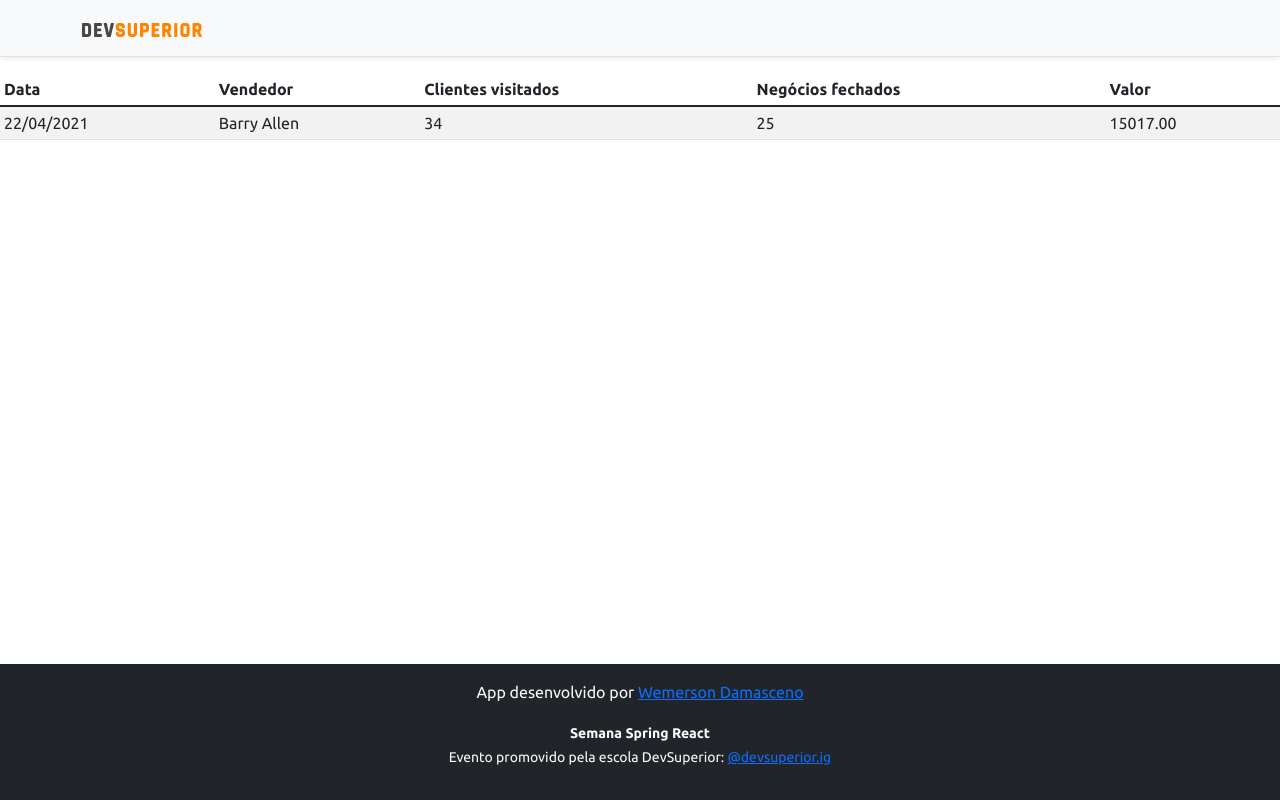
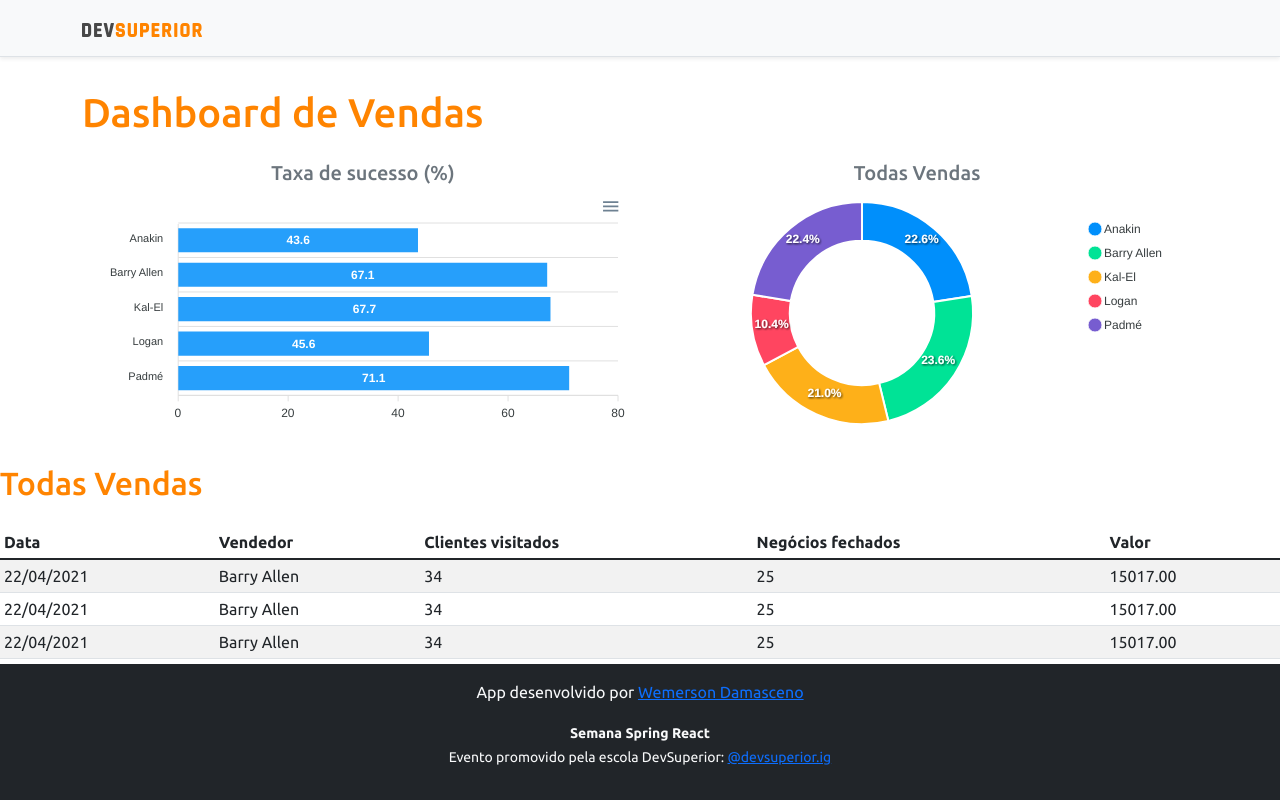
Before and after one commit to WemersonDamasceno/projeto-sds3, a React (Create React App) app in the folder frontend/: page / in a window 1280 px wide. Built offline with nearby package versions, Linux system fonts and the light colour scheme.

Commit message:
Criado o grafico de barras e de roscas

```diff
--- a/frontend/package.json
+++ b/frontend/package.json
@@ -11,8 +11,10 @@
     "@types/node": "^12.0.0",
     "@types/react": "^17.0.0",
     "@types/react-dom": "^17.0.0",
+    "apexcharts": "^3.28.1",
     "bootstrap": "^5.1.0",
     "react": "^17.0.2",
+    "react-apexcharts": "^1.3.9",
     "react-dom": "^17.0.2",
     "react-scripts": "4.0.3",
     "typescript": "^4.1.2",
--- a/frontend/src/App.tsx
+++ b/frontend/src/App.tsx
@@ -1,4 +1,6 @@
+import BarChart from "components/BarChart";
 import DataTable from "components/DataTable";
+import DonutChart from "components/DonutChart";
 import Footer from "components/Footer";
 import NavBar from "components/NavBar";
 
@@ -6,6 +8,22 @@
   return (
     <>
       <NavBar/>
+      <div className= "container">
+        <h1 className="text-primary py-3"> Dashboard de Vendas</h1>
+        <div className="row px-3">
+          <div className="col-sm-6">
+            <h5 className="text-center text-secondary">Taxa de sucesso (%)</h5>
+            <BarChart/>
+          </div>
+          <div className="col-sm-6">
+            <h5 className="text-center text-secondary">Todas Vendas</h5>
+            <DonutChart/>
+          </div>
+        </div>
+      </div>
+      <div className="py-3">
+        <h2 className="text-primary">Todas Vendas</h2>
+      </div>
       <DataTable/>
       <Footer/>
     </>
--- /dev/null
+++ b/frontend/src/components/BarChart/index.tsx
@@ -0,0 +1,31 @@
+import Chart from 'react-apexcharts';
+
+function BarChart() {
+    const options = {
+        plotOptions: {
+            bar: {
+                horizontal: true,
+            }
+        },
+    };
+
+    const mockData = {
+        labels: {
+            categories: ['Anakin', 'Barry Allen', 'Kal-El', 'Logan', 'Padmé']
+        },
+        series: [
+            {
+                name: "% Sucesso",
+                data: [43.6, 67.1, 67.7, 45.6, 71.1]
+            }
+        ]
+    };
+    return (
+       <Chart
+       options = {{...options, xaxis: mockData.labels}}
+       series={mockData.series}
+       type="bar"
+       height="240"/>
+    );
+  }
+  export default BarChart;
--- a/frontend/src/components/DataTable/index.tsx
+++ b/frontend/src/components/DataTable/index.tsx
@@ -19,6 +19,30 @@
                         <td>25</td>
                         <td>15017.00</td>
                     </tr>
+
+                    <tr>
+                        <td>22/04/2021</td>
+                        <td>Barry Allen</td>
+                        <td>34</td>
+                        <td>25</td>
+                        <td>15017.00</td>
+                    </tr>
+
+                    <tr>
+                        <td>22/04/2021</td>
+                        <td>Barry Allen</td>
+                        <td>34</td>
+                        <td>25</td>
+                        <td>15017.00</td>
+                    </tr>
+
+                    <tr>
+                        <td>22/04/2021</td>
+                        <td>Barry Allen</td>
+                        <td>34</td>
+                        <td>25</td>
+                        <td>15017.00</td>
+                    </tr>
                 </tbody>
             </table>
         </div>
--- /dev/null
+++ b/frontend/src/components/DonutChart/index.tsx
@@ -0,0 +1,22 @@
+import Chart from 'react-apexcharts';
+
+function DonutChart() {
+    const mockData = {
+        series: [477138, 499928, 444867, 220426, 473088],
+        labels: ['Anakin', 'Barry Allen', 'Kal-El', 'Logan', 'Padmé']
+    }
+
+    const options = {
+        legend: {
+            show: true
+        }
+    }
+    return (
+        <Chart
+            options={{ ...options, labels: mockData.labels }}
+            series={mockData.series}
+            type="donut"
+            height="240" />
+    );
+}
+export default DonutChart;
```
Also changed, not shown: 1 other file (tests, documents, lock files or other folders).
